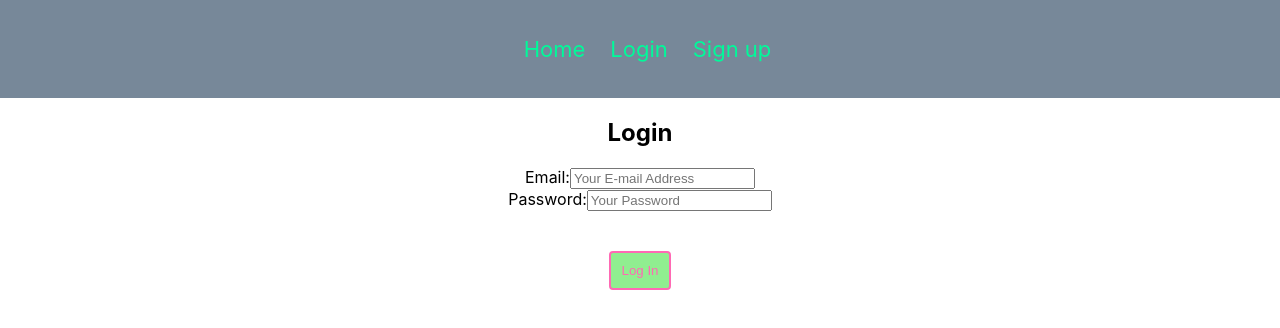
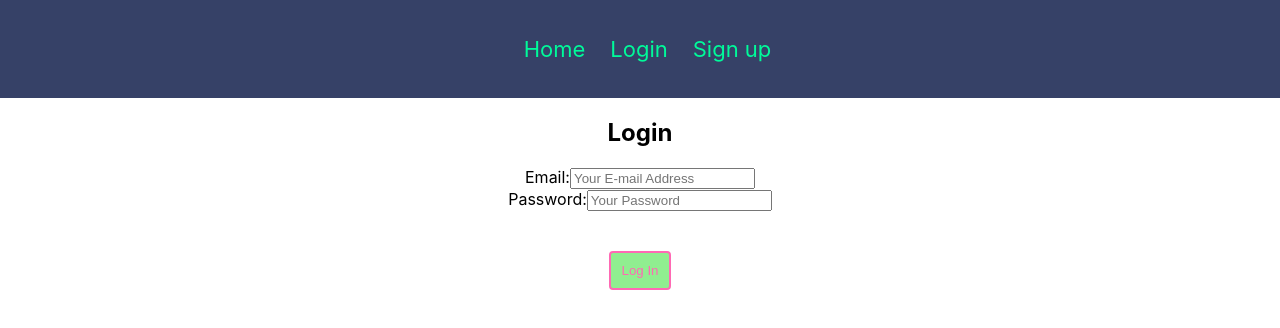
Before and after one commit to enzostat/mybudgetapp-client, a React (Create React App) app: page /login in a window 1280 px wide. Shown: the top 328 px of the page. Built offline with nearby package versions, Linux system fonts and the light colour scheme.

Commit message:
deploy commit

```diff
--- a/src/App.css
+++ b/src/App.css
@@ -35,7 +35,7 @@ button {
 }
 
 nav {
-  background-color: lightslategray;
+  background-color: #364167;
   padding: 20px;
 }
 
--- a/src/constants.js
+++ b/src/constants.js
@@ -1 +1,2 @@
-export default 'http://localhost:3001'
+// export default 'http://localhost:3001'
+export default 'https://mybudget-server.herokuapp.com'
```
